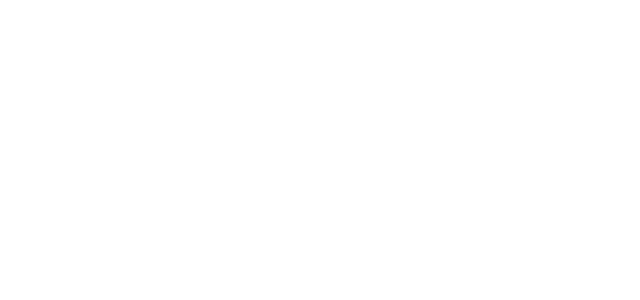
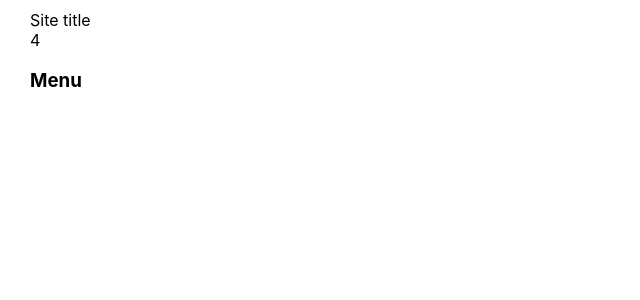
Before and after one commit to regggulus/Microtask_project, a React (Create React App) app: page / in a window 1280 px wide. Shown: the top 300 px of the page, without its empty margins (0-640 px from the left). Built offline with nearby package versions, Linux system fonts and the light colour scheme.

Commit message:
nested components and props

```diff
--- a/src/App.tsx
+++ b/src/App.tsx
@@ -1,11 +1,16 @@
 import React from 'react';
 import './App.css';
+import {Header} from "./Sprint_1/nestedComponents/Header";
+import {Navbar} from "./Sprint_1/nestedComponents/Navbar";
+import {Footer} from "./Sprint_1/nestedComponents/Footer";
 
 
 function App() {
     return (
         <div className="App">
-
+            <Header title={'Site title'}/>
+            <Navbar value={4}/>
+            <Footer collapsed={false} title={'Menu'}/>
         </div>
     );
 }
--- a/src/Sprint_1/nestedComponents/Footer.tsx
+++ b/src/Sprint_1/nestedComponents/Footer.tsx
@@ -1,7 +1,24 @@
-export const Footer = () => {
+type FooterType = {
+    collapsed: boolean
+    title: string
+}
+export const Footer = ({collapsed, title}: FooterType) => {
     return (
         <div>
-            Footer
+            {
+                collapsed
+                    ?
+                    <h3>{title}
+                        <ul>
+                            <li>1</li>
+                            <li>2</li>
+                            <li>3</li>
+                        </ul>
+                    </h3>
+                    :
+                    <h3>{title}</h3>
+
+            }
         </div>
     )
 }
--- a/src/Sprint_1/nestedComponents/Header.tsx
+++ b/src/Sprint_1/nestedComponents/Header.tsx
@@ -1,7 +1,10 @@
-export const Header = () => {
+type HeaderType = {
+    title: string
+}
+export const Header = ({title}: HeaderType) => {
     return (
         <div>
-            Header
+            {title}
         </div>
     )
 }
--- a/src/Sprint_1/nestedComponents/Navbar.tsx
+++ b/src/Sprint_1/nestedComponents/Navbar.tsx
@@ -1,7 +1,10 @@
-export const Navbar = () => {
+type NavbarType = {
+    value: number
+}
+export const Navbar = ({value}: NavbarType) => {
     return (
         <div>
-            Navbar
+            {value}
         </div>
     )
 }
```
